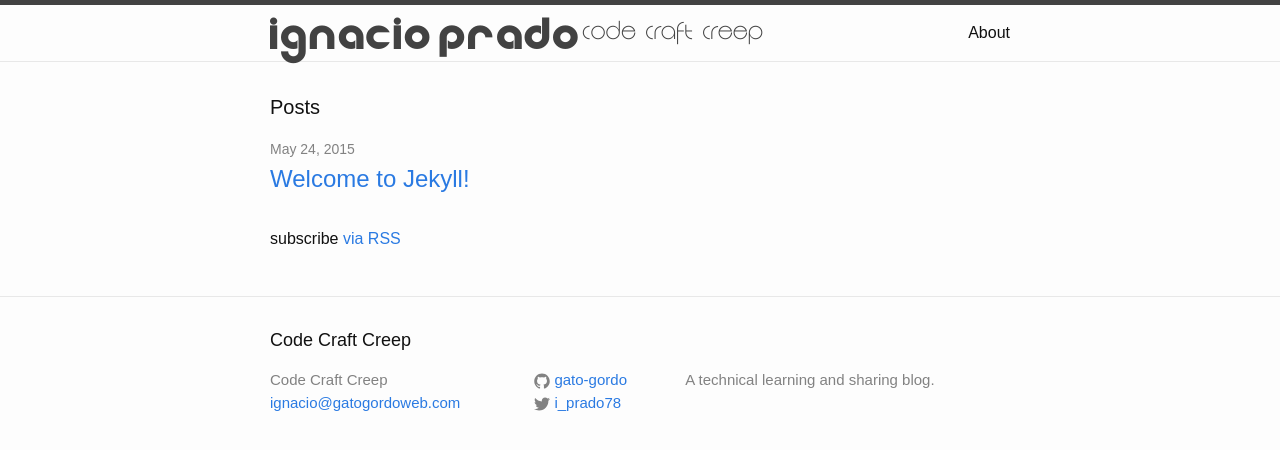
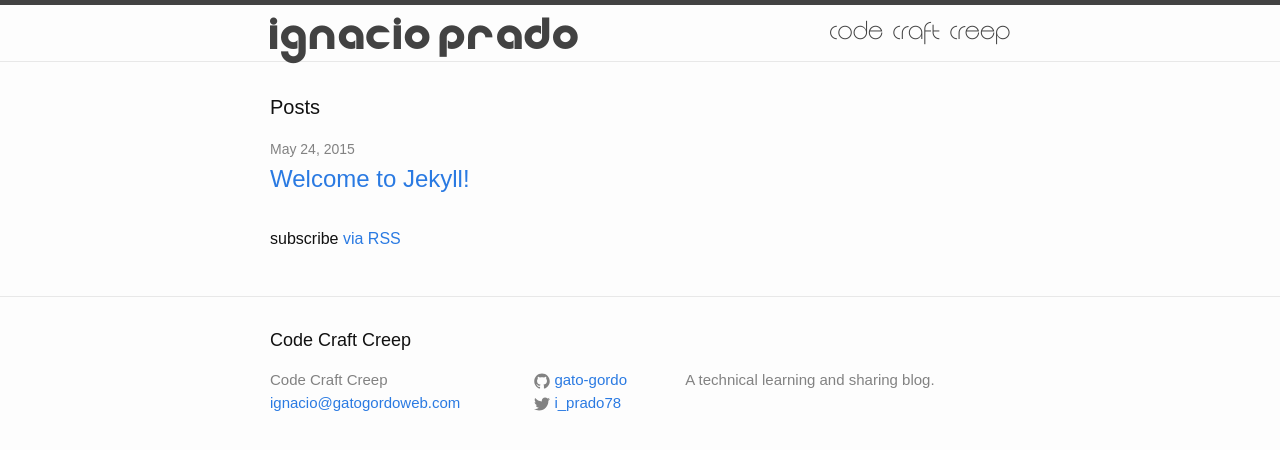
Before and after one commit to gato-gordo/ignacio-prado-blog, a Jekyll site: the page built from index.html, in a window 1280 px wide. Shown: the top 450 px of the page. Built offline with Jekyll 4.4.1, drawn with Linux system fonts in a browser that asks for light colours.

Commit message:
Remove header nav

```diff
--- a/_includes/header.html
+++ b/_includes/header.html
@@ -6,24 +6,6 @@
 
     <a class="title site-title" href="{{ site.baseurl }}/">{{ site.title }}</a>
 
-    <nav class="site-nav">
-      <a href="#" class="menu-icon">
-        <svg viewBox="0 0 18 15">
-          <path fill="#424242" d="M18,1.484c0,0.82-0.665,1.484-1.484,1.484H1.484C0.665,2.969,0,2.304,0,1.484l0,0C0,0.665,0.665,0,1.484,0 h15.031C17.335,0,18,0.665,18,1.484L18,1.484z"/>
-          <path fill="#424242" d="M18,7.516C18,8.335,17.335,9,16.516,9H1.484C0.665,9,0,8.335,0,7.516l0,0c0-0.82,0.665-1.484,1.484-1.484 h15.031C17.335,6.031,18,6.696,18,7.516L18,7.516z"/>
-          <path fill="#424242" d="M18,13.516C18,14.335,17.335,15,16.516,15H1.484C0.665,15,0,14.335,0,13.516l0,0 c0-0.82,0.665-1.484,1.484-1.484h15.031C17.335,12.031,18,12.696,18,13.516L18,13.516z"/>
-        </svg>
-      </a>
-
-      <div class="trigger">
-        {% for page in site.pages %}
-          {% if page.title %}
-          <a class="page-link" href="{{ page.url | prepend: site.baseurl }}">{{ page.title }}</a>
-          {% endif %}
-        {% endfor %}
-      </div>
-    </nav>
-
   </div>
 
 </header>
--- a/_sass/_layout.scss
+++ b/_sass/_layout.scss
@@ -17,7 +17,6 @@
     line-height: 56px;
     letter-spacing: -1px;
     margin-bottom: 0;
-    float: left;
 
     &,
     &:visited {
@@ -27,76 +26,13 @@
 
 .multisite-title {
     font-family: 'Logo', sans-serif;
+    float: left;
 }
 
 .site-title {
     font-family: 'Headings', sans-serif;
+    float: right;
 }
-
-.site-nav {
-    float: right;
-    line-height: 56px;
-
-    .menu-icon {
-        display: none;
-    }
-
-    .page-link {
-        color: $text-color;
-        line-height: $base-line-height;
-
-        // Gaps between nav items, but not on the first one
-        &:not(:first-child) {
-            margin-left: 20px;
-        }
-    }
-
-    @include media-query($on-palm) {
-        position: absolute;
-        top: 9px;
-        right: 30px;
-        background-color: $background-color;
-        border: 1px solid $grey-color-light;
-        border-radius: 5px;
-        text-align: right;
-
-        .menu-icon {
-            display: block;
-            float: right;
-            width: 36px;
-            height: 26px;
-            line-height: 0;
-            padding-top: 10px;
-            text-align: center;
-
-            > svg {
-                width: 18px;
-                height: 15px;
-
-                path {
-                    fill: $grey-color-dark;
-                }
-            }
-        }
-
-        .trigger {
-            clear: both;
-            display: none;
-        }
-
-        &:hover .trigger {
-            display: block;
-            padding-bottom: 5px;
-        }
-
-        .page-link {
-            display: block;
-            padding: 5px 10px;
-        }
-    }
-}
-
-
 
 /**
  * Site footer
```
